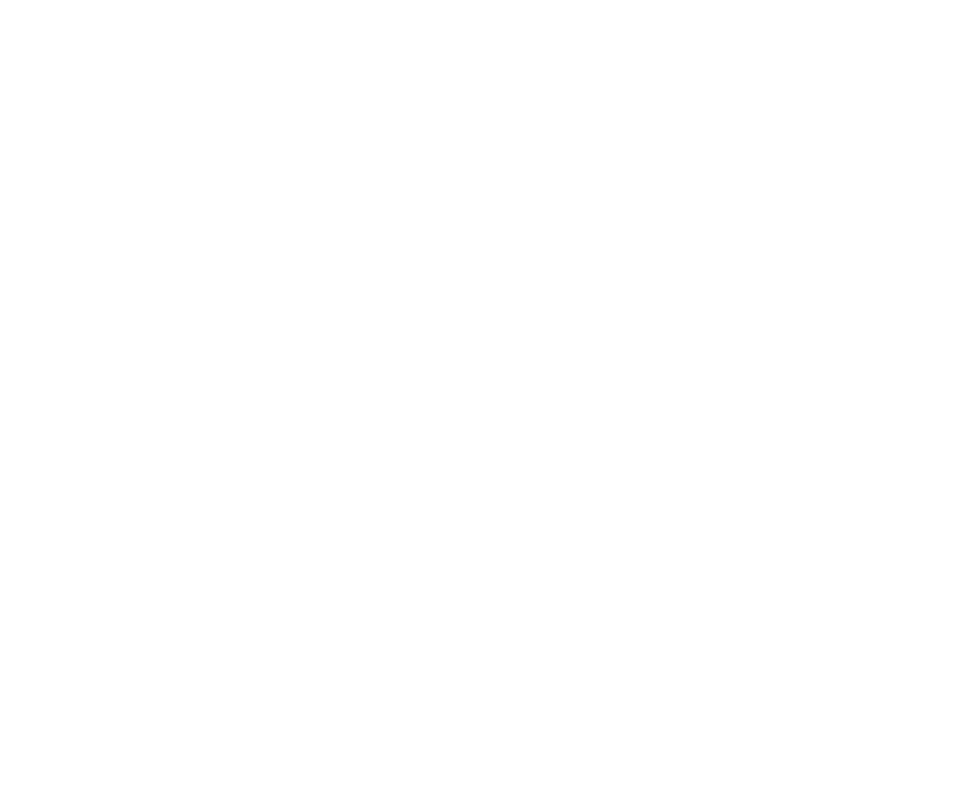
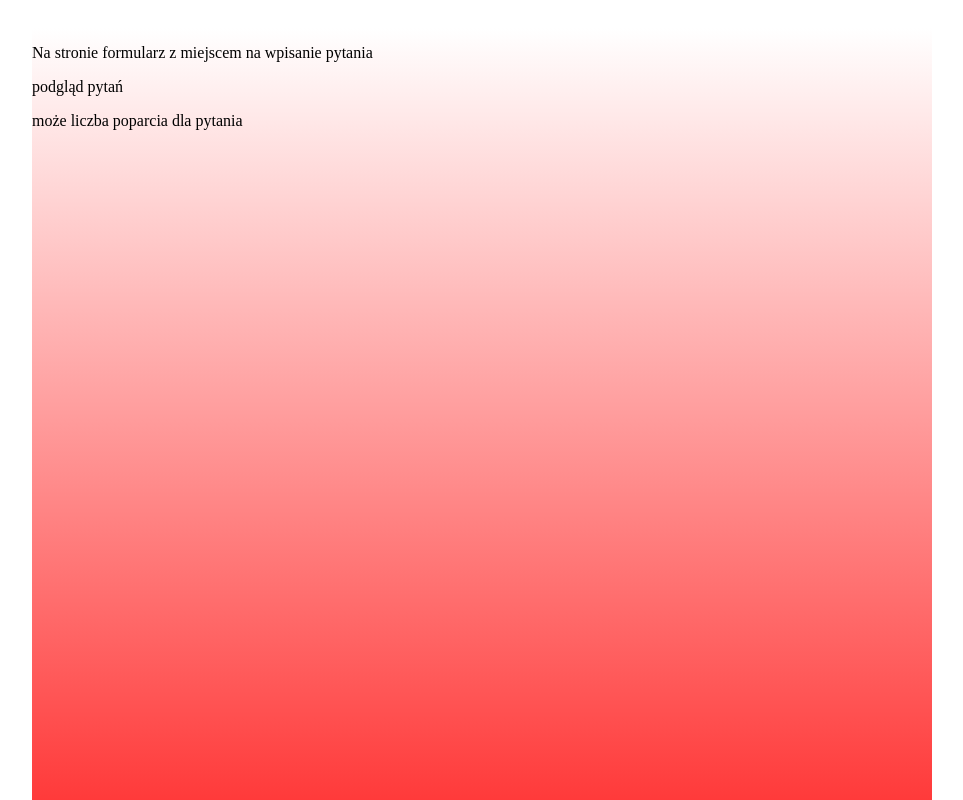
Before and after one commit to Grzegorz666dev/Referendum, a website: page components/form.html in a window 1280 px wide. Shown: the top 800 px of the page, without its empty margins (158-1121 px from the left). Drawn offline with Linux system fonts and the light colour scheme.

Commit message:
new page

```diff
--- a/components/form.html
+++ b/components/form.html
@@ -1,11 +1,26 @@
 <!DOCTYPE html>
-<html lang="en">
+<html lang="pl-Pl">
+
 <head>
     <meta charset="UTF-8">
     <meta name="viewport" content="width=device-width, initial-scale=1.0">
-    <title>Document</title>
+    <title>Dodaj swoje pytanie</title>
+    <link rel="stylesheet" href="/components/styleForm.css">
 </head>
+
 <body>
+    <div class="BoxForm">
+        <p>
+            Na stronie formularz z miejscem na wpisanie pytania
+        </p>
+        <p>
+            podgląd pytań
+        </p>
+        <p>
+            może liczba poparcia dla pytania
+        </p>
 
+    </div>
 </body>
+
 </html>
--- /dev/null
+++ b/components/styleForm.css
@@ -0,0 +1,13 @@
+body {
+  display: flex;
+  justify-content: center;
+}
+.BoxForm {
+  width: 900px;
+  height: auto;
+  min-height: 1000px;
+  background: linear-gradient(white, red);
+  background-repeat: no-repeat;
+  margin: 20px 50px 20px 50px;
+  position: relative;
+}
--- a/style.css
+++ b/style.css
@@ -91,8 +91,7 @@ p {
   margin-top: 20px;
   margin-right: 5%;
 }
-#votesCountTak {
-}
+
 #votesCountNie {
   margin-left: 20px;
 }
@@ -103,5 +102,3 @@ footer {
 
   text-align: center;
 }
-.footerText {
-}
```
Also changed, not shown: add.js (+7 -0 lines), index.html (+2 -1 lines).
